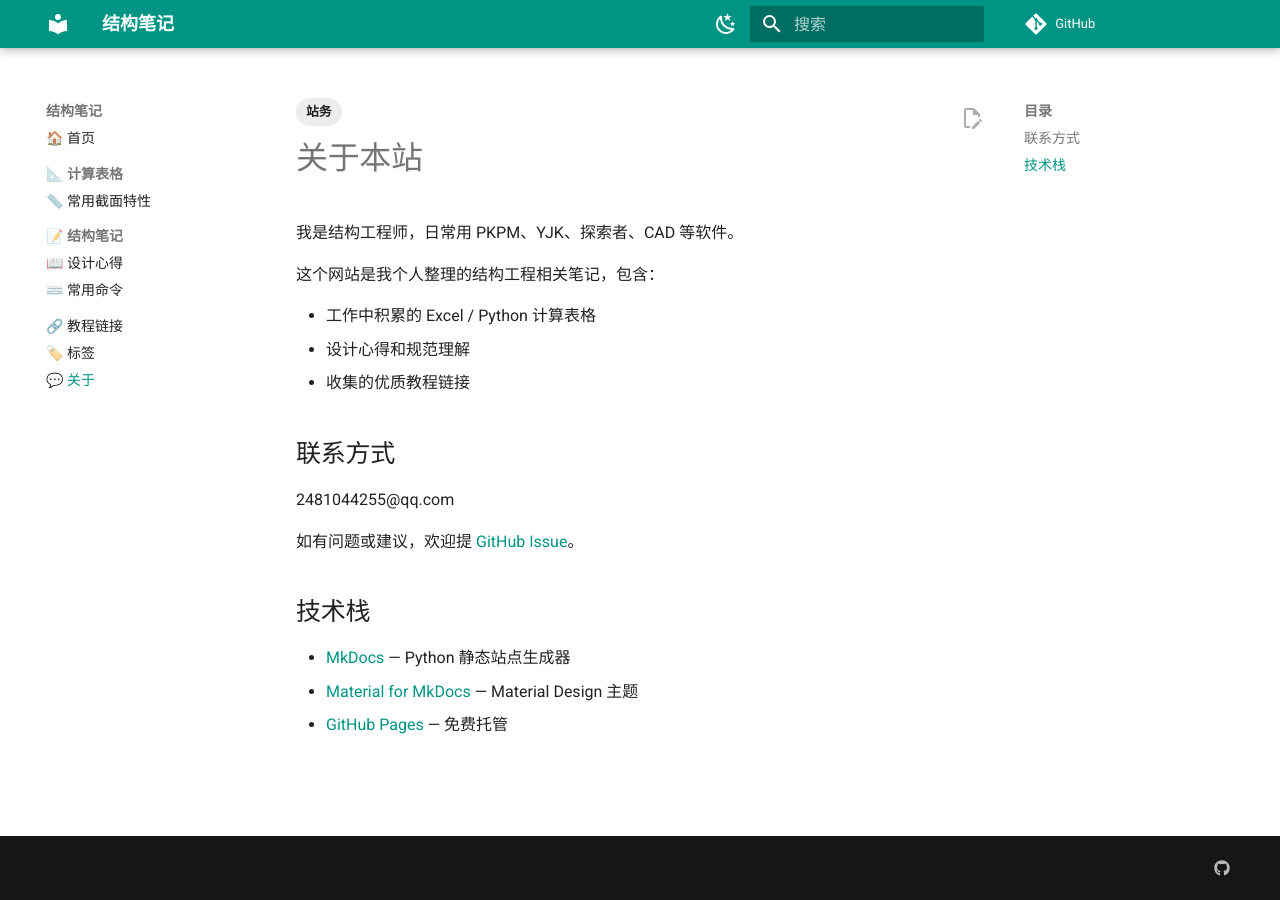
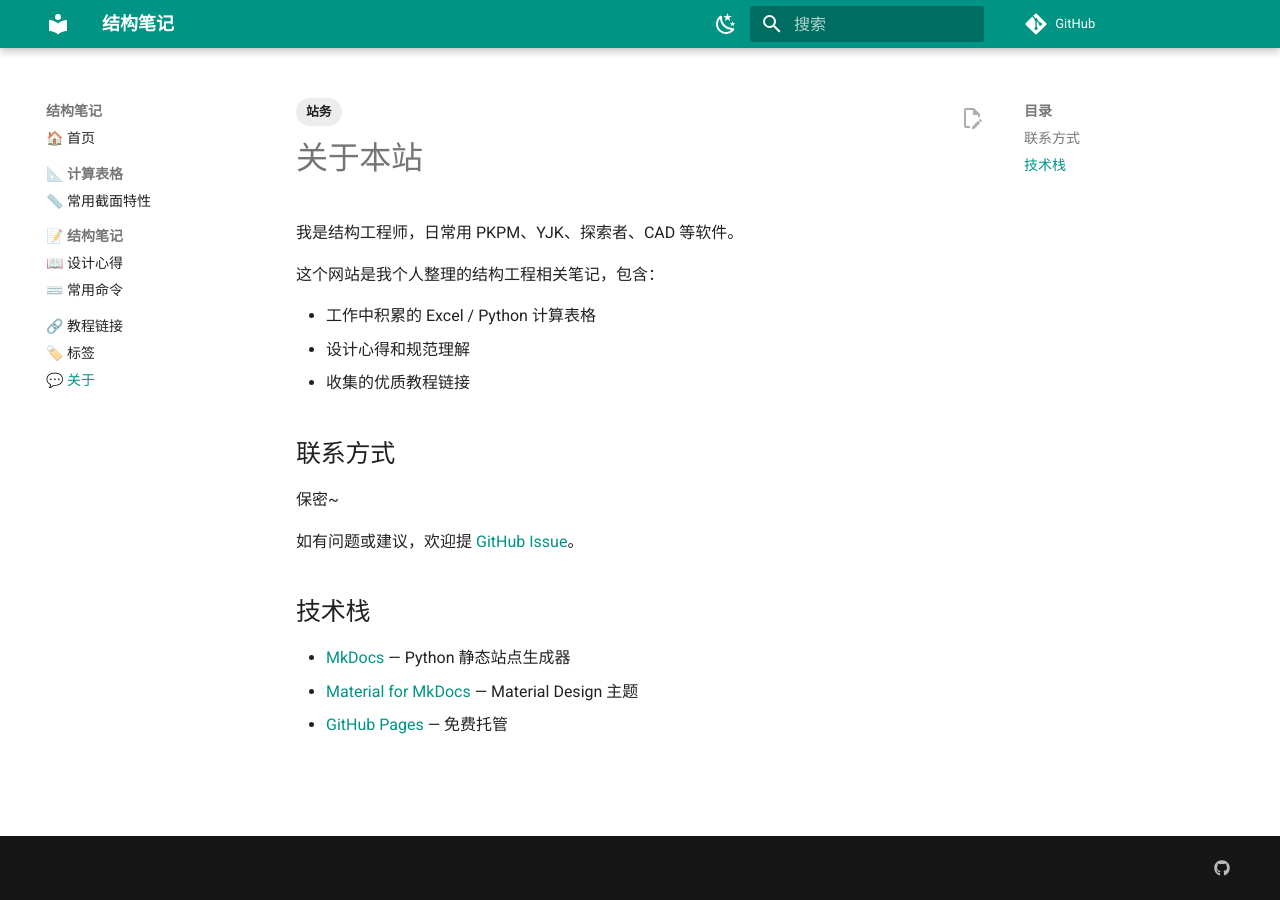
Before and after one commit to huangyi5/structure-notes, an MkDocs documentation site: the page built from docs/about.md, in a window 1280 px wide. Built offline with MkDocs 1.6.1 and Material for MkDocs 9.7.7, drawn with Linux system fonts in a browser that asks for light colours; comment, search, counter and statistics services are not loaded.

Commit message:
Update about.md

```diff
--- a/docs/about.md
+++ b/docs/about.md
@@ -15,7 +15,7 @@ tags:
 
 ## 联系方式
 
-2481044255@qq.com
+保密~
 
 如有问题或建议，欢迎提 [GitHub Issue]()。
 
```
